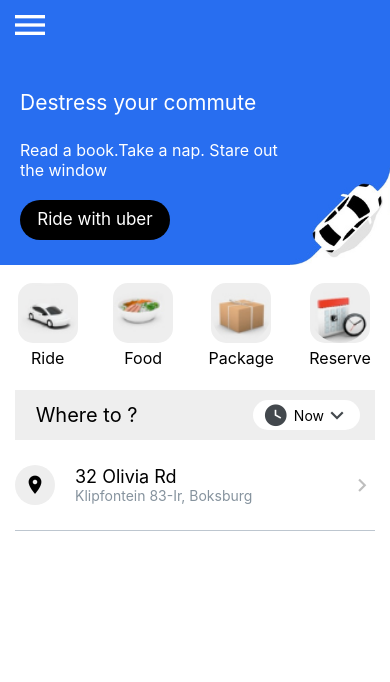
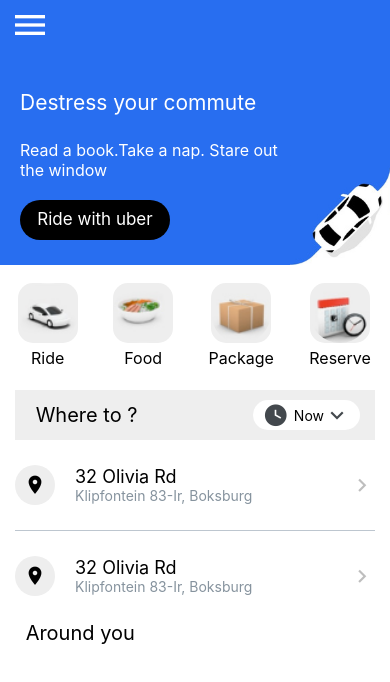
Before and after one commit to JoshSB-GIT/uberclone, a React Native app: screen / in a window 390 px wide. Shown: the top 682 px of the page. Built offline with nearby package versions, Linux system fonts and the light colour scheme; what react-native-status-bar-height would draw is missing.

Commit message:
add map library and google sdk keys and new check

```diff
--- a/package.json
+++ b/package.json
@@ -18,6 +18,7 @@
     "react-dom": "18.2.0",
     "react-native": "0.74.3",
     "react-native-elements": "^3.4.3",
+    "react-native-maps": "1.14.0",
     "react-native-safe-area-context": "^4.10.8",
     "react-native-status-bar-height": "^2.6.0",
     "react-native-vector-icons": "^10.1.0",
--- a/src/screens/HomeScreen.js
+++ b/src/screens/HomeScreen.js
@@ -119,6 +119,37 @@
             />
           </View>
         </View>
+
+        <View style={{ ...styles.view5, borderBottomWidth: 0 }}>
+          <View style={styles.view6}>
+            <View style={styles.view7}>
+              <Icon
+                type="material-community"
+                name="map-marker"
+                color={colors.black}
+                size={22}
+              />
+            </View>
+            <View>
+              <Text style={{ fontSize: 18, color: colors.black }}>
+                32 Olivia Rd
+              </Text>
+              <Text style={{ color: colors.grey3 }}>
+                Klipfontein 83-Ir, Boksburg
+              </Text>
+            </View>
+          </View>
+          <View>
+            <Icon
+              type="material-community"
+              name="chevron-right"
+              color={colors.grey}
+              size={26}
+            />
+          </View>
+        </View>
+
+        <Text style={styles.text4}> Around you</Text>
       </ScrollView>
       <StatusBar style="light" backgroundColor="#2058c0" translucent={true} />
     </View>
```
Also changed, not shown: 1 other file (tests, documents, lock files or other folders).
